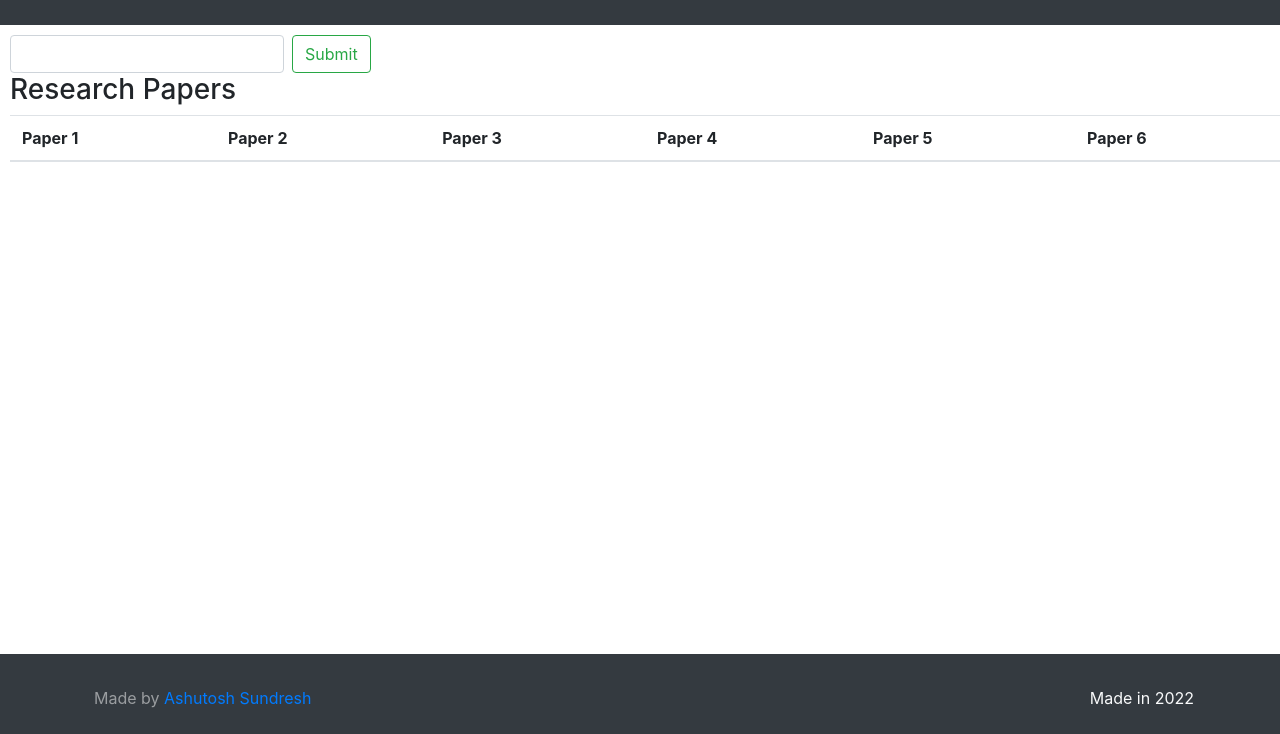
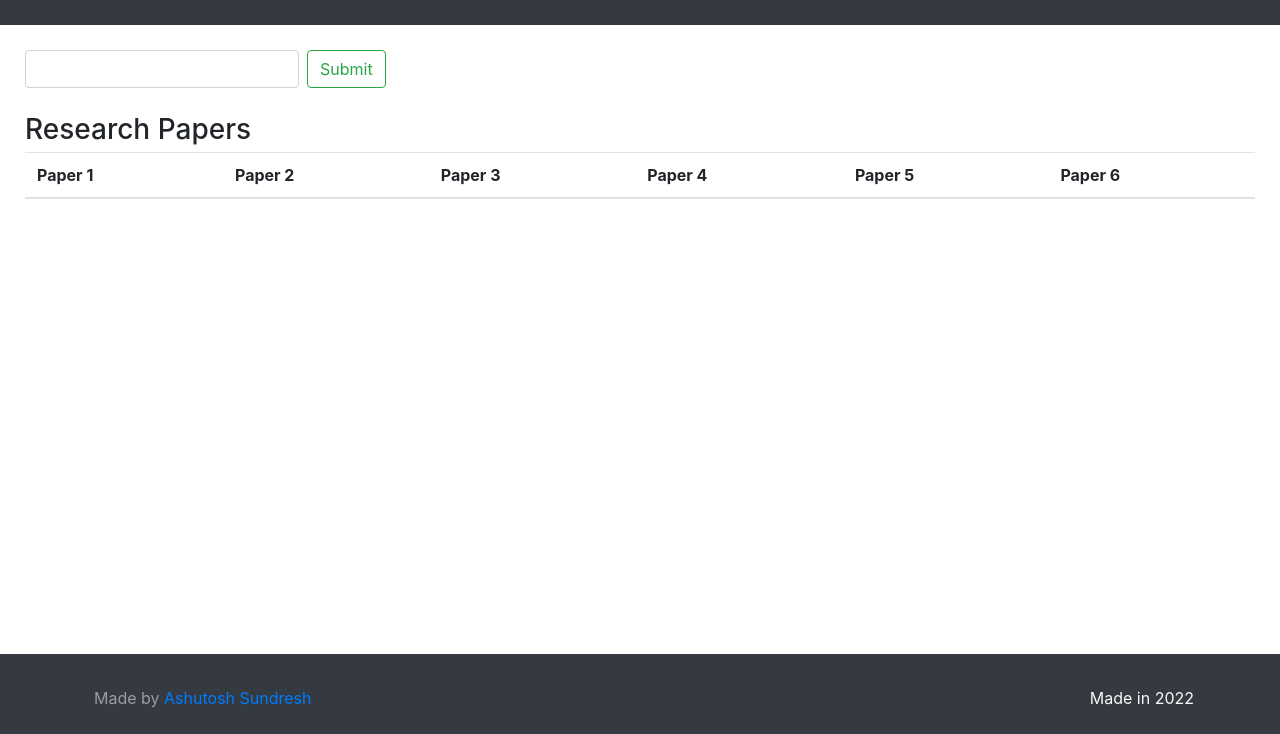
Before and after one commit to munresearch/munresearch, a plain HTML site: page index.html in a window 1280 px wide. Shown: the part 66-800 px from the top of the page. Drawn offline with nearby package versions, Linux system fonts and the light colour scheme.

Commit message:
Fix up padding

```diff
--- a/index.html
+++ b/index.html
@@ -7,16 +7,18 @@
   <title>MUN Research</title>
 </head>
 <body>
-  <header id="header" class="bg-dark" style="margin: 0 0 10px 0">
+  <header id="header" class="bg-dark" style="margin: 0 0 25px 0">
     <h1>MUN Research</h1>
   </header>
-  <form class="form-inline my-2 my-lg-0" action="/searchagenda" method="post" style="margin: 10px 0 0 10px">
+  <form class="form-inline my-2 my-lg-0" action="/searchagenda" method="post" style="margin: 25px 0 0 25px">
     <input class="form-control mr-sm-2" aria-label="Enter your agenda" type="text" id="promptagenda" name="promptagenda"><br>
     <input class="btn btn-outline-success my-2 my-sm-0" type="submit" value="Submit">
   </form>
 
-  <h3 style="margin-left: 10px">Research Papers</h3>
-  <table class="table" style="margin: 0 -10px 0 10px">
+  <h3 style="margin: 25px 0 5px 25px">Research Papers</h3>
+  <div>
+  <div style="margin: 0 25px 0 25px">
+  <table class="table">
    <thead>
     <tr>
       <th>Paper 1</th>
@@ -38,6 +40,8 @@
     </tr>
    </tbody>
   </table>
+  </div>
+  </div>
 
   <footer id="footer" class="bg-dark py-3">
     <nav class="navbar navbar-expand-lg navbar-dark bg-dark container">
@@ -83,12 +87,20 @@
       height: calc(100vh - 80px);  /* 80px is the height of the footer */
       overflow: auto;
     }
-
     header {
       text-align: center; /* Center the content */
       color: white; /* Set the text color */
       padding: 20px; /* Add some padding */
     }
+    html,body
+    {
+      width: 100%;
+      height: 100%;
+      margin: 0px;
+      padding: 0px;
+      overflow-x: hidden;
+    }
+
     header h1 {
       font-size: 36px; /* Set the font size */
       font-weight: bold; /* Make the font bold */
```
